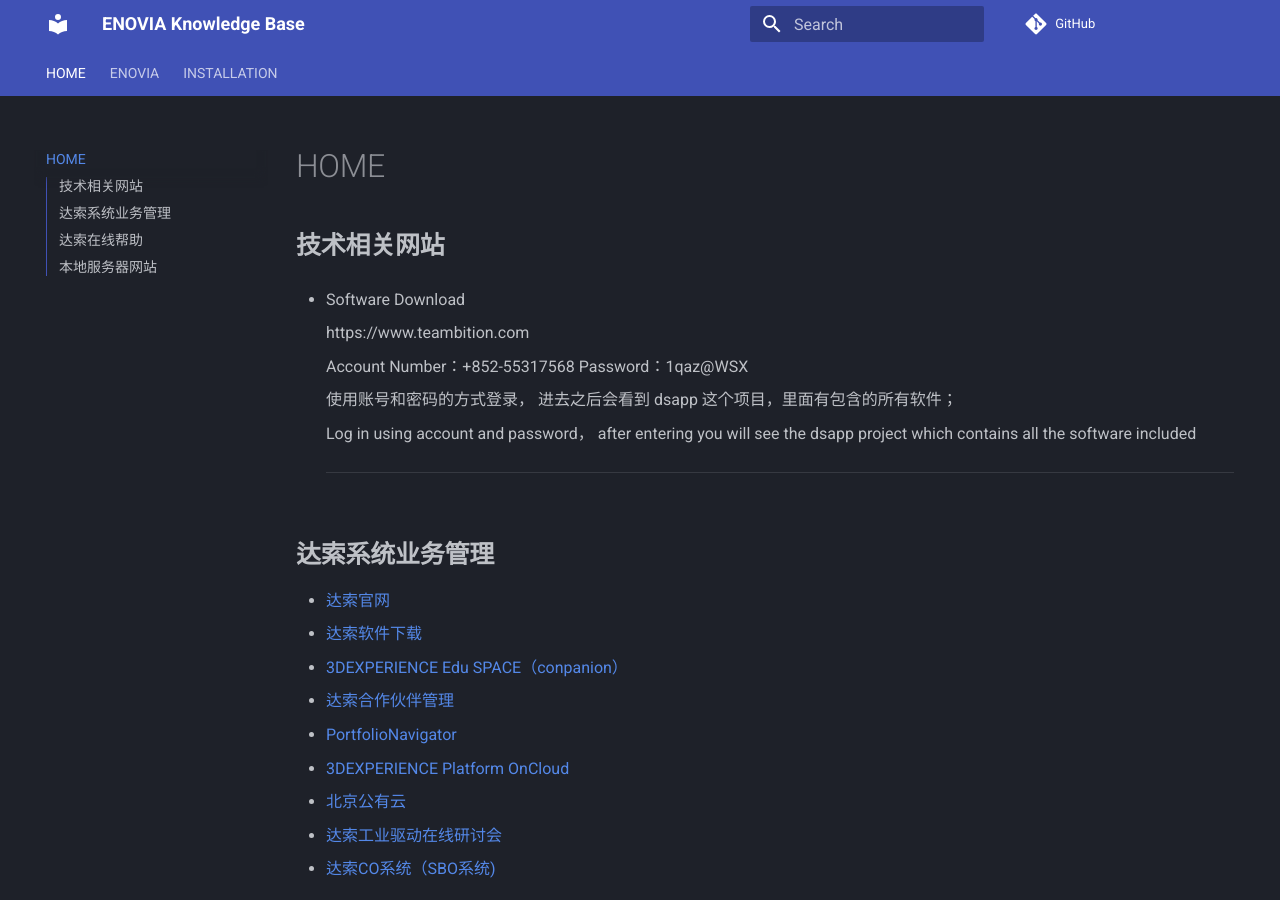
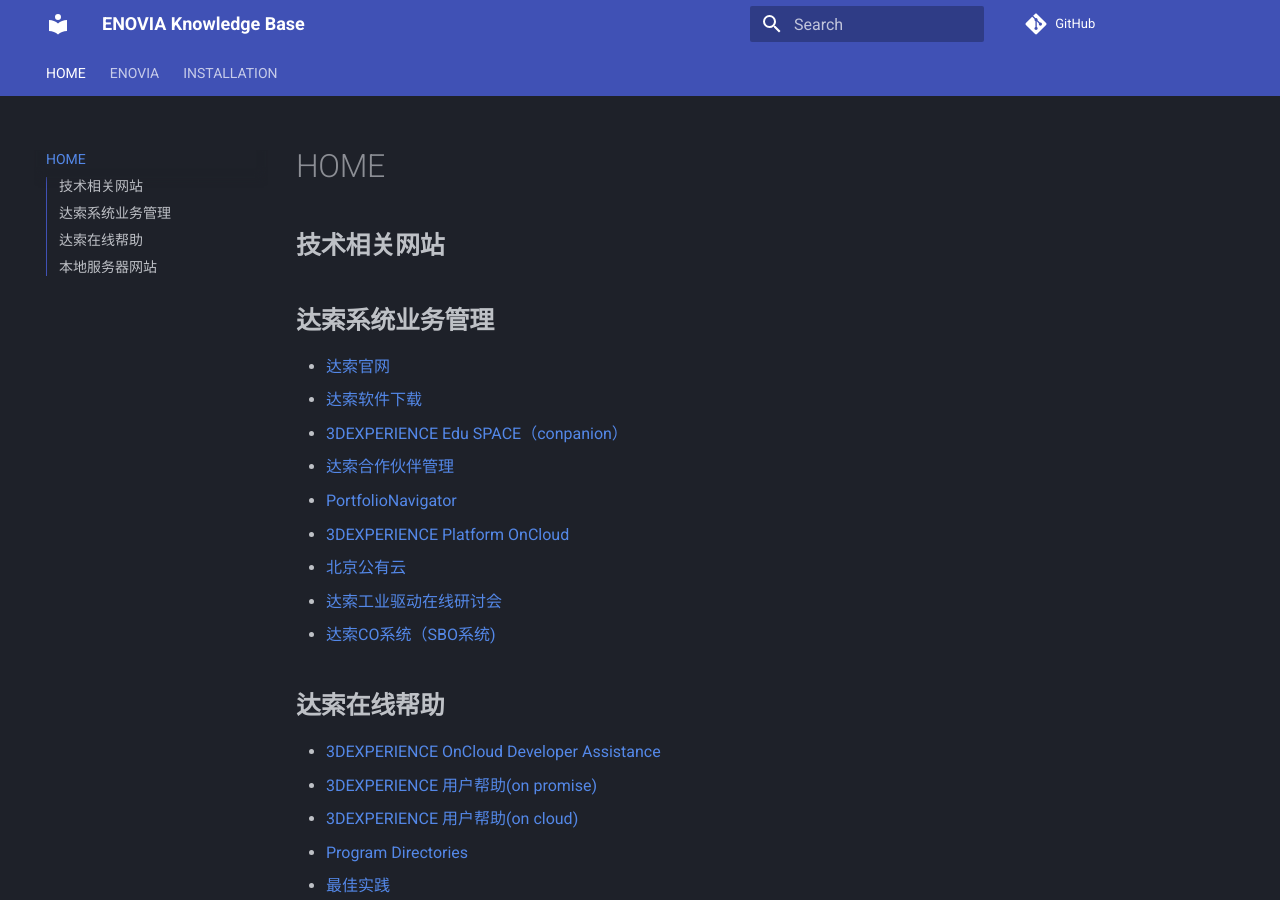
Before and after one commit to xuscode/ENO, an MkDocs documentation site: the page built from docs/index.md, in a window 1280 px wide and 900 px high. Built offline with MkDocs 1.6.1 and Material for MkDocs 9.7.7, drawn with Linux system fonts in a browser that asks for light colours; nearby versions of some CDN libraries; comment, search, counter and statistics services are not loaded.

Commit message:
Mon 01/08/2024 15:14:45.35

```diff
--- a/docs/index.md
+++ b/docs/index.md
@@ -2,19 +2,6 @@
 
 ## __技术相关网站__
 
-- Software Download
-
-    https://www.teambition.com
-
-    Account Number：+852-55317568
-    Password：1qaz@WSX
-
-    使用账号和密码的方式登录，
-    进去之后会看到 dsapp 这个项目，里面有包含的所有软件；
-
-    Log in using account and password，
-    after entering you will see the dsapp project which contains all the software included
----
 
 ## __达索系统业务管理__
 
```
Also changed, not shown: docs/INSTALLATION/V5/V5.md (+3 -2 lines).
